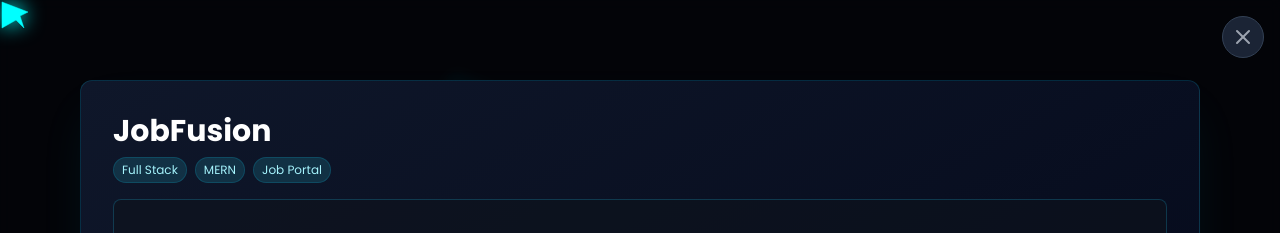
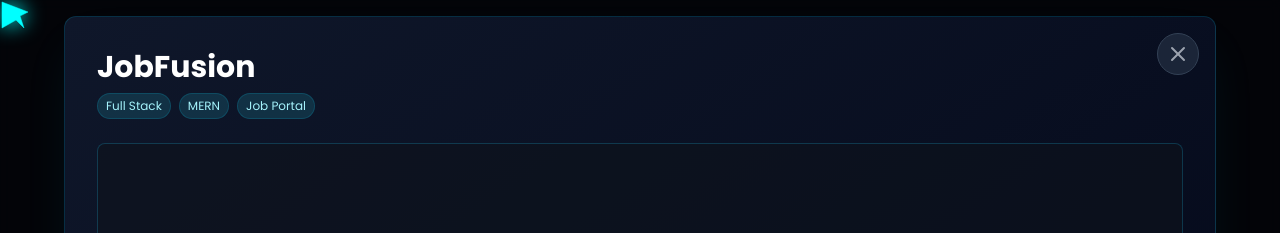
Before and after one commit to Kalpan2007/My_Portfolio, a React (Vite) app: page /projects in a window 1280 px wide. Both pictures are taken after a click on the element 213 px from the left and 633 px from the top of the page. Shown: the top 233 px of the page. Built offline with nearby package versions, Linux system fonts and the light colour scheme.

Commit message:
Fix Modal Scroll Issue

```diff
--- a/src/components/ProjectModel.tsx
+++ b/src/components/ProjectModel.tsx
@@ -39,7 +39,7 @@ const ProjectModal: React.FC<ProjectModalProps> = ({ isOpen, onClose, project })
   const [isVideoPlaying, setIsVideoPlaying] = useState(false);
   const [isMobile, setIsMobile] = useState(false);
 
-  // Modified: Detect mobile for modal-specific behavior
+  // Detect mobile for modal-specific behavior
   useEffect(() => {
     const checkMobile = () => {
       setIsMobile(window.innerWidth <= 768);
@@ -49,29 +49,21 @@ const ProjectModal: React.FC<ProjectModalProps> = ({ isOpen, onClose, project })
     return () => window.removeEventListener('resize', checkMobile);
   }, []);
 
-  // Modified: Enhanced state reset with mobile consideration and scroll reset
+  // Enhanced state reset with scroll position reset
   useEffect(() => {
-    console.log('Modal state:', { isOpen, projectId: project?.id, activeImageIndex, isMobile }); // Debug log
     if (isOpen) {
       setActiveImageIndex(0);
       setIsVideoPlaying(false);
 
-      // CRITICAL FIX: Reset scroll position when modal opens
+      // Reset scroll position when modal opens
       setTimeout(() => {
         const modalContent = document.querySelector('.modal-scrollable-content');
         if (modalContent) {
           modalContent.scrollTop = 0;
         }
-        // Also reset window scroll on mobile as backup
-        if (isMobile) {
-          window.scrollTo(0, 0);
+      }, 100);
     }
-      }, 50); // Small delay to ensure DOM is ready
-    } else {
-      setActiveImageIndex(0);
-      setIsVideoPlaying(false);
-    }
-  }, [isOpen, project?.id, isMobile]);
+  }, [isOpen, project?.id]);
 
   // Handle ESC key press to close modal
   useEffect(() => {
@@ -88,37 +80,32 @@ const ProjectModal: React.FC<ProjectModalProps> = ({ isOpen, onClose, project })
     };
   }, [isOpen, onClose]);
 
-  // Prevent body scroll when modal is open
+  // Prevent body scroll when modal is open and ensure modal can scroll
   useEffect(() => {
     if (isOpen) {
+      // Prevent body scroll
       document.body.style.overflow = "hidden";
-      // Additional mobile fix
-      if (isMobile) {
       document.body.style.position = "fixed";
       document.body.style.width = "100%";
       document.body.style.top = "0";
-      }
     } else {
-      document.body.style.overflow = "auto";
-      // Reset mobile fixes
-      if (isMobile) {
+      // Restore body scroll
+      document.body.style.overflow = "";
       document.body.style.position = "";
       document.body.style.width = "";
       document.body.style.top = "";
     }
-    }
 
     return () => {
-      document.body.style.overflow = "auto";
+      document.body.style.overflow = "";
       document.body.style.position = "";
       document.body.style.width = "";
       document.body.style.top = "";
     };
-  }, [isOpen, isMobile]);
+  }, [isOpen]);
 
   if (!project) return null;
 
-  // Modified: Simplified animations for mobile
   const modalVariants = {
     initial: { opacity: 0, scale: isMobile ? 1 : 0.9, y: isMobile ? 50 : 20 },
     animate: {
@@ -141,54 +128,47 @@ const ProjectModal: React.FC<ProjectModalProps> = ({ isOpen, onClose, project })
   };
 
   return (
-    // Modified: Added key to AnimatePresence and exitBeforeEnter
-    <AnimatePresence
-      key={`modal-${project.id}-${isMobile}`} // Ensure new instance per project and mobile state
-      mode="wait" // Replaces exitBeforeEnter in newer framer-motion versions
-    >
+    <AnimatePresence mode="wait">
       {isOpen && (
         <>
-          {/* Backdrop - Modified: Increased z-index */}
+          {/* Backdrop */}
           <motion.div
             initial={{ opacity: 0 }}
             animate={{ opacity: 1 }}
             exit={{ opacity: 0 }}
-            className="fixed inset-0 bg-black/80 backdrop-blur-sm z-[90]" // Increased z-index
+            className="fixed inset-0 bg-black/80 backdrop-blur-sm z-[90]"
             onClick={onClose}
-            onTouchStart={onClose} // Modified: Added touch event for mobile
           />
 
-          {/* Modal */}
+          {/* Modal Container - Fixed positioning with proper overflow */}
+          <div className="fixed inset-0 z-[100] flex items-center justify-center p-2 sm:p-4">
             <motion.div
-            key={project.id} // Ensure new instance per project
+              key={project.id}
               variants={modalVariants}
               initial="initial"
               animate="animate"
               exit="exit"
-            className="fixed inset-0 sm:inset-10 md:inset-20 z-[100]" // Increased z-index
+              className="relative w-full h-full max-w-6xl max-h-full bg-gradient-to-br from-slate-900 to-slate-950 rounded-none sm:rounded-xl border border-cyan-500/20 shadow-2xl shadow-cyan-500/10 overflow-hidden"
               onClick={(e) => e.stopPropagation()}
-            onTouchStart={(e) => e.stopPropagation()} // Modified: Added touch event
             >
-            <div className="bg-gradient-to-br from-slate-900 to-slate-950 h-full overflow-hidden border border-cyan-500/20 shadow-2xl shadow-cyan-500/10 rounded-none sm:rounded-xl">
-              {/* Close button */}
+              {/* Close button - Fixed position */}
               <motion.button
                 whileHover={{ scale: 1.1, rotate: 90 }}
                 whileTap={{ scale: 0.9 }}
-                className="fixed top-4 right-4 p-2 rounded-full bg-slate-800/90 border border-slate-700 z-[110] text-gray-400 hover:text-white" // Increased z-index
+                className="absolute top-4 right-4 p-2 rounded-full bg-slate-800/90 border border-slate-700 z-[110] text-gray-400 hover:text-white"
                 onClick={onClose}
-                onTouchStart={onClose} // Modified: Added touch event
               >
                 <X className="w-5 h-5 sm:w-6 sm:h-6" />
               </motion.button>
 
-              {/* CRITICAL FIX: Added class and ref for scroll reset */}
-              <div className="modal-scrollable-content h-full overflow-y-auto custom-scrollbar">
-                <div className="p-4 sm:p-6 md:p-8">
+              {/* Scrollable Content Container */}
+              <div className="modal-scrollable-content h-full overflow-y-auto overflow-x-hidden">
+                <div className="p-4 sm:p-6 md:p-8 min-h-full">
                   {/* Header */}
                   <motion.div
                     initial={{ opacity: 0, y: -20 }}
                     animate={{ opacity: 1, y: 0, transition: { delay: 0.1 } }}
-                    className="mt-8 sm:mt-0"
+                    className="mt-8 sm:mt-0 mb-6"
                   >
                     <h2 className="text-xl sm:text-2xl md:text-3xl font-bold text-white mb-2">{project.title}</h2>
                     <div className="flex flex-wrap gap-1.5 sm:gap-2 mb-4">
@@ -214,11 +194,10 @@ const ProjectModal: React.FC<ProjectModalProps> = ({ isOpen, onClose, project })
                       {project.videoUrl && activeImageIndex === 0 ? (
                         <div className="absolute inset-0 flex items-center justify-center">
                           {isVideoPlaying ? (
-                            <div className="w-full h-full cursor-default">
+                            <div className="w-full h-full">
                               <iframe
                                 src={`${getEmbedUrl(project.videoUrl)}?autoplay=1`}
                                 className="w-full h-full"
-                                style={{ cursor: "default" }}
                                 allow="accelerometer; autoplay; clipboard-write; encrypted-media; gyroscope; picture-in-picture"
                                 allowFullScreen
                               />
@@ -227,7 +206,6 @@ const ProjectModal: React.FC<ProjectModalProps> = ({ isOpen, onClose, project })
                             <div
                               className="absolute inset-0 flex items-center justify-center cursor-pointer"
                               onClick={() => setIsVideoPlaying(true)}
-                              onTouchStart={() => setIsVideoPlaying(true)} // Modified: Added touch event
                             >
                               <div className="p-4 rounded-full bg-cyan-600/80 backdrop-blur-sm shadow-lg shadow-cyan-500/30">
                                 <Play className="w-12 h-12" />
@@ -258,11 +236,6 @@ const ProjectModal: React.FC<ProjectModalProps> = ({ isOpen, onClose, project })
                               setActiveImageIndex((prev) => (prev - 1 + totalItems) % totalItems);
                               setIsVideoPlaying(false);
                             }}
-                            onTouchStart={() => {
-                              const totalItems = project.images.length + (project.videoUrl ? 1 : 0);
-                              setActiveImageIndex((prev) => (prev - 1 + totalItems) % totalItems);
-                              setIsVideoPlaying(false);
-                            }} // Modified: Added touch event
                           >
                             <svg xmlns="http://www.w3.org/2000/svg" className="h-5 w-5" fill="none" viewBox="0 0 24 24" stroke="currentColor">
                               <path strokeLinecap="round" strokeLinejoin="round" strokeWidth={2} d="M15 19l-7-7 7-7" />
@@ -275,11 +248,6 @@ const ProjectModal: React.FC<ProjectModalProps> = ({ isOpen, onClose, project })
                               setActiveImageIndex((prev) => (prev + 1) % totalItems);
                               setIsVideoPlaying(false);
                             }}
-                            onTouchStart={() => {
-                              const totalItems = project.images.length + (project.videoUrl ? 1 : 0);
-                              setActiveImageIndex((prev) => (prev + 1) % totalItems);
-                              setIsVideoPlaying(false);
-                            }} // Modified: Added touch event
                           >
                             <svg xmlns="http://www.w3.org/2000/svg" className="h-5 w-5" fill="none" viewBox="0 0 24 24" stroke="currentColor">
                               <path strokeLinecap="round" strokeLinejoin="round" strokeWidth={2} d="M9 5l7 7-7 7" />
@@ -291,7 +259,7 @@ const ProjectModal: React.FC<ProjectModalProps> = ({ isOpen, onClose, project })
 
                     {/* Thumbnails */}
                     {(project.images.length > 1 || project.videoUrl) && (
-                      <div className="flex gap-1.5 sm:gap-2 mt-2 sm:mt-3 overflow-x-auto pb-2 custom-scrollbar">
+                      <div className="flex gap-1.5 sm:gap-2 mt-2 sm:mt-3 overflow-x-auto pb-2">
                         {project.videoUrl && (
                           <motion.div
                             whileHover={{ scale: 1.05 }}
@@ -302,10 +270,6 @@ const ProjectModal: React.FC<ProjectModalProps> = ({ isOpen, onClose, project })
                               setActiveImageIndex(0);
                               setIsVideoPlaying(false);
                             }}
-                            onTouchStart={() => {
-                              setActiveImageIndex(0);
-                              setIsVideoPlaying(false);
-                            }} // Modified: Added touch event
                           >
                             <div className="w-full h-full flex items-center justify-center bg-black">
                               <Play className="w-8 h-8 text-cyan-400" />
@@ -323,10 +287,6 @@ const ProjectModal: React.FC<ProjectModalProps> = ({ isOpen, onClose, project })
                               setActiveImageIndex(project.videoUrl ? idx + 1 : idx);
                               setIsVideoPlaying(false);
                             }}
-                            onTouchStart={() => {
-                              setActiveImageIndex(project.videoUrl ? idx + 1 : idx);
-                              setIsVideoPlaying(false);
-                            }} // Modified: Added touch event
                           >
                             <img src={img} alt={`Thumbnail ${idx + 1}`} className="w-full h-full object-cover" />
                           </motion.div>
@@ -345,7 +305,7 @@ const ProjectModal: React.FC<ProjectModalProps> = ({ isOpen, onClose, project })
                     >
                       <h3 className="text-lg sm:text-xl font-semibold text-white mb-3 sm:mb-4">Project Overview</h3>
                       <div className="prose prose-sm prose-invert max-w-none">
-                        <p className="text-sm sm:text-base text-gray-300">{project.longDescription || project.description}</p>
+                        <p className="text-sm sm:text-base text-gray-300 leading-relaxed">{project.longDescription || project.description}</p>
 
                         {project.features && project.features.length > 0 && (
                           <div className="mt-4 sm:mt-6">
@@ -450,10 +410,13 @@ const ProjectModal: React.FC<ProjectModalProps> = ({ isOpen, onClose, project })
                       </div>
                     </motion.div>
                   </div>
-                </div>
+
+                  {/* Add some bottom padding to ensure content doesn't get cut off */}
+                  <div className="h-8"></div>
                 </div>
               </div>
             </motion.div>
+          </div>
         </>
       )}
     </AnimatePresence>
--- a/src/index.css
+++ b/src/index.css
@@ -71,6 +71,31 @@ html {
   min-height: -webkit-fill-available;
   overflow-x: hidden;
   @apply bg-[#0f172a];
+}
+
+/* Custom scrollbar for modal */
+.modal-scrollable-content {
+  scrollbar-width: thin;
+  scrollbar-color: rgba(6, 182, 212, 0.5) rgba(30, 41, 59, 0.3);
+}
+
+.modal-scrollable-content::-webkit-scrollbar {
+  width: 8px;
+}
+
+.modal-scrollable-content::-webkit-scrollbar-track {
+  background: rgba(30, 41, 59, 0.3);
+  border-radius: 4px;
+}
+
+.modal-scrollable-content::-webkit-scrollbar-thumb {
+  background: rgba(6, 182, 212, 0.5);
+  border-radius: 4px;
+  border: 1px solid rgba(30, 41, 59, 0.5);
+}
+
+.modal-scrollable-content::-webkit-scrollbar-thumb:hover {
+  background: rgba(6, 182, 212, 0.7);
 }
 
 /* Custom scrollbar */
```
Lines whose indentation alone changed are shown as unchanged.
